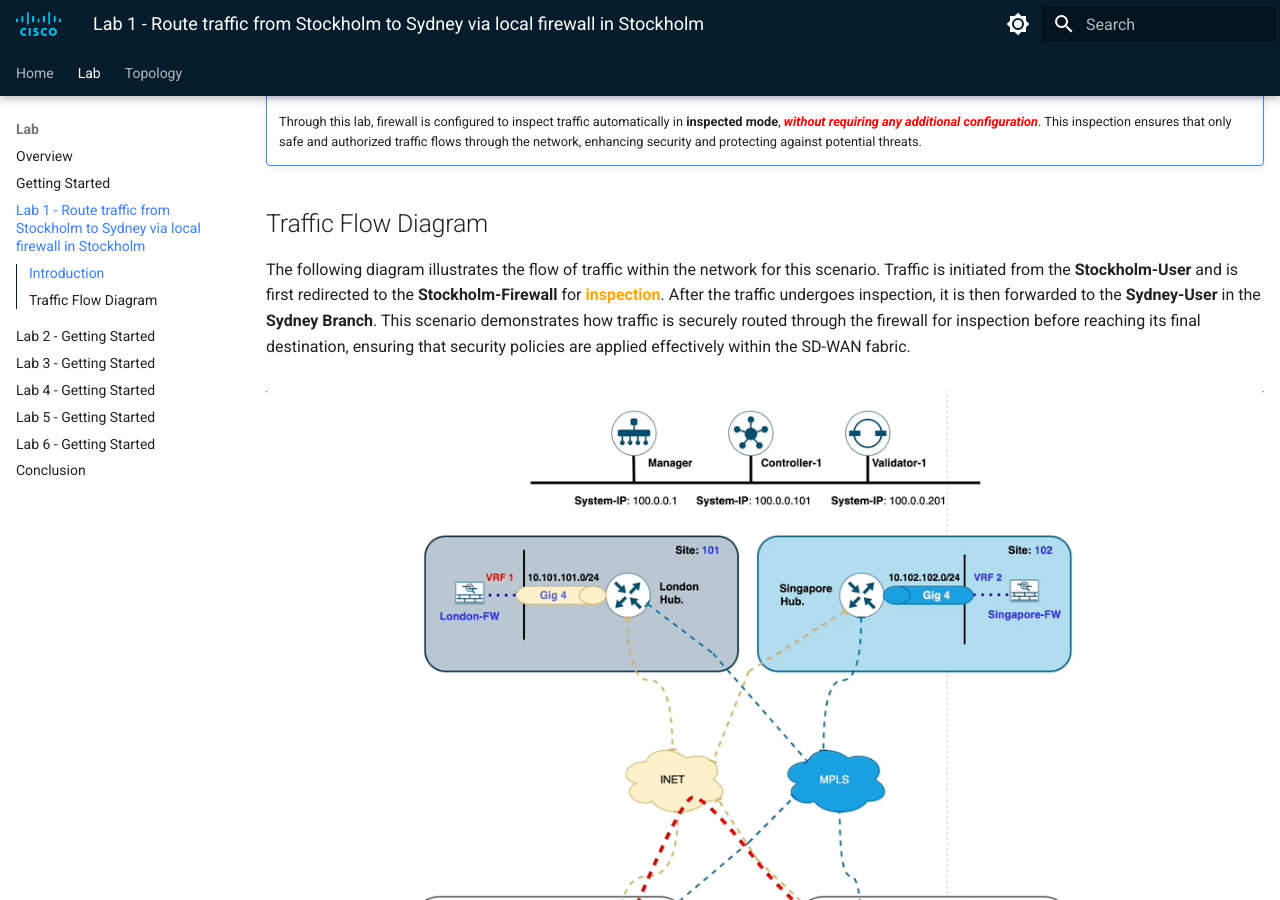
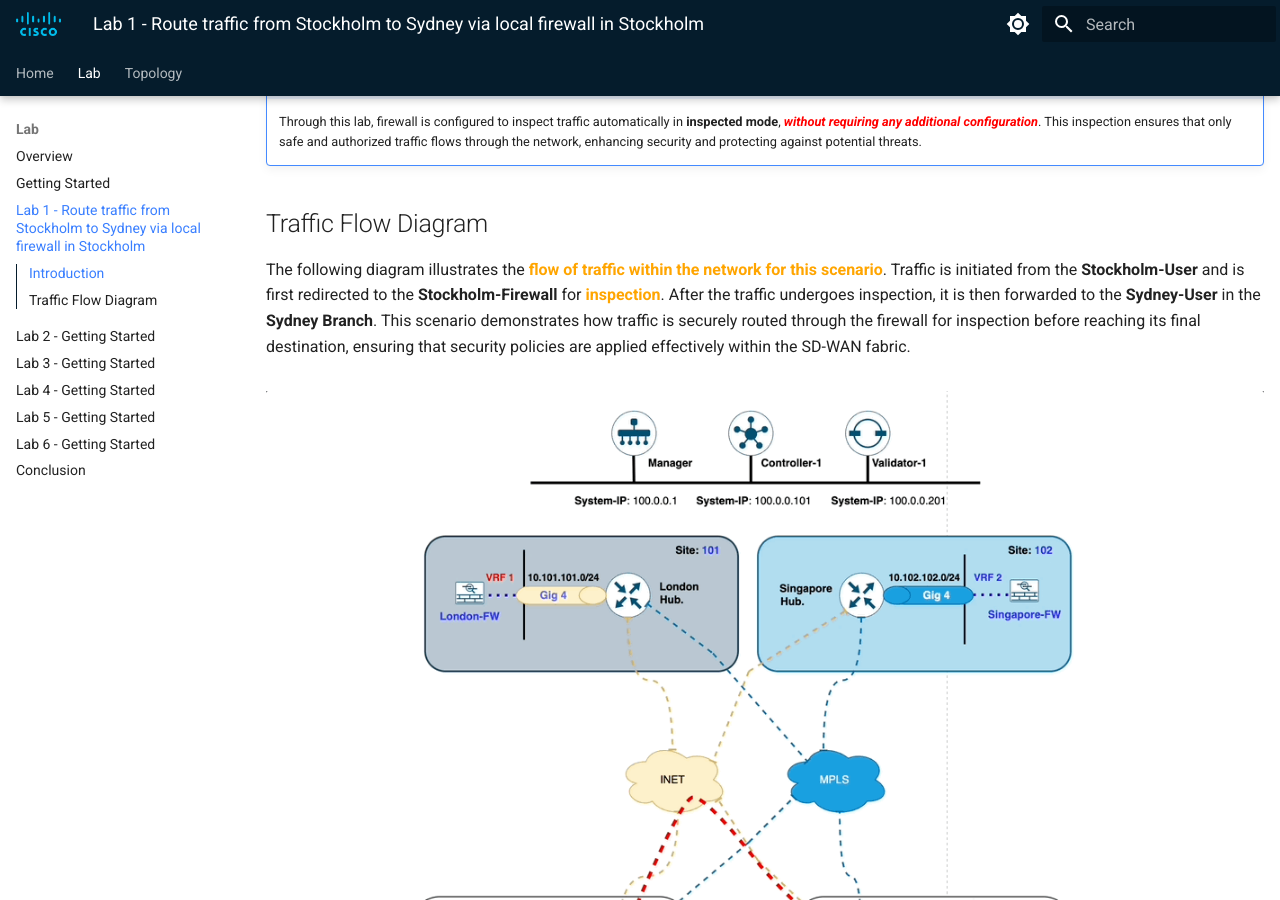
Before and after one commit to ciscodocs/ltrent-2008-clemea25, an MkDocs documentation site: the page built from docs/lab1_getting_started.md, in a window 1280 px wide and 900 px high, scrolled down 581 px. Built offline with MkDocs 1.6.1 and Material for MkDocs 9.7.7, drawn with Linux system fonts in a browser that asks for light colours.

Commit message:
Getting Started Completed.

```diff
--- a/docs/lab1_getting_started.md
+++ b/docs/lab1_getting_started.md
@@ -18,7 +18,7 @@ Ensure that each component is properly configured and verify the traffic flow is
 
 ## Traffic Flow Diagram
 
-The following diagram illustrates the flow of traffic within the network for this scenario. Traffic is initiated from the **Stockholm-User** and is first redirected to the **Stockholm-Firewall** for <font color="orange">**inspection**</font>. After the traffic undergoes inspection, it is then forwarded to the **Sydney-User** in the **Sydney Branch**. This scenario demonstrates how traffic is securely routed through the firewall for inspection before reaching its final destination, ensuring that security policies are applied effectively within the SD-WAN fabric.
+The following diagram illustrates the **<font color="orange">flow of traffic within the network for this scenario</font>**. Traffic is initiated from the **Stockholm-User** and is first redirected to the **Stockholm-Firewall** for <font color="orange">**inspection**</font>. After the traffic undergoes inspection, it is then forwarded to the **Sydney-User** in the **Sydney Branch**. This scenario demonstrates how traffic is securely routed through the firewall for inspection before reaching its final destination, ensuring that security policies are applied effectively within the SD-WAN fabric.
 <figure markdown>
   ![Scenario-1 Traffic Flow](./assets/Scenario-1.gif)
 </figure>
```
